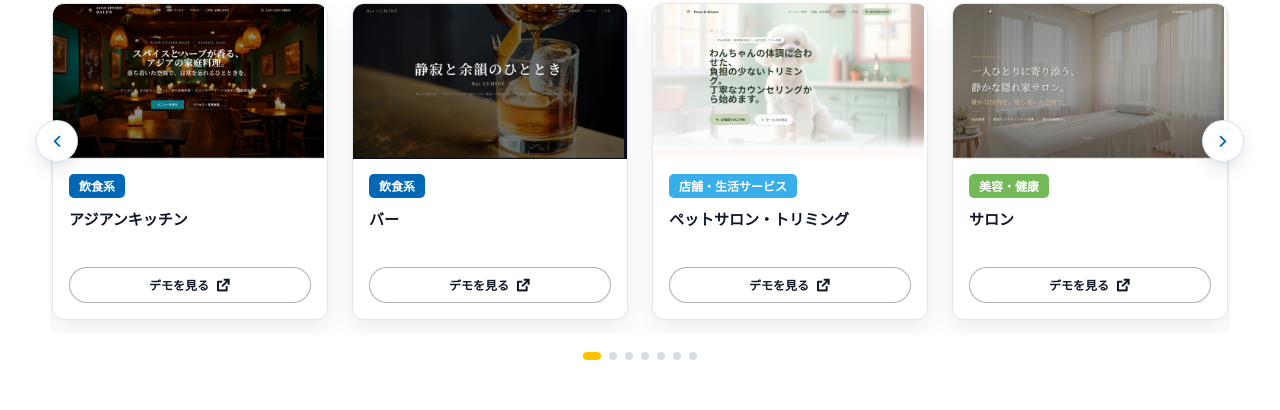
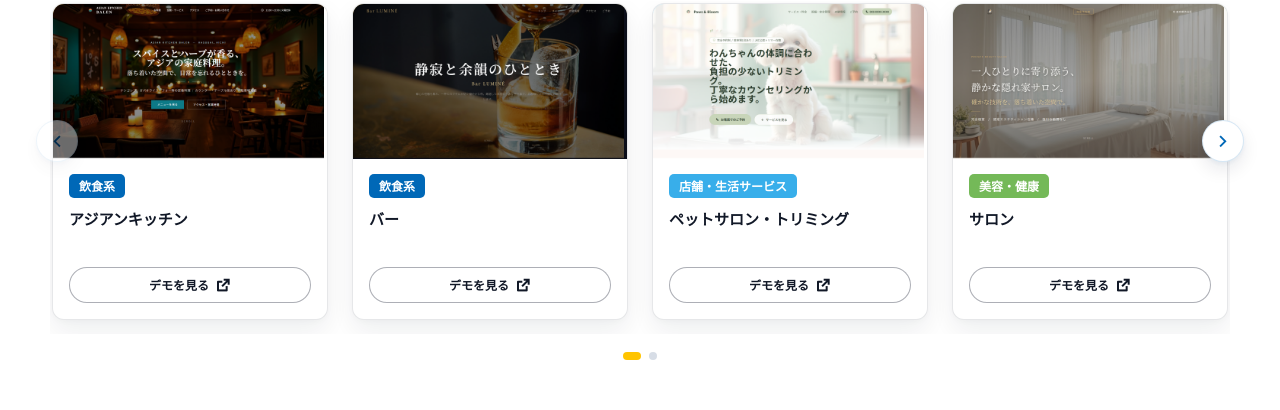
Before and after one commit to noda-chpartners/calltech-free-lp, a React (Vite) app: page / in a window 1280 px wide. Shown: the part 1780-2190 px from the top of the page. Built offline with nearby package versions, Linux system fonts and the light colour scheme.

Commit message:
Fix demo carousel pagination

```diff
--- a/src/pages/home/components/DemoSection.tsx
+++ b/src/pages/home/components/DemoSection.tsx
@@ -1,4 +1,4 @@
-import { useRef, useState } from 'react';
+import { useEffect, useRef, useState } from 'react';
 import { useScrollReveal } from '@/hooks/useScrollReveal';
 
 type DemoCategory = '飲食系' | '店舗・生活サービス' | '美容・健康' | '専門業種';
@@ -80,34 +80,69 @@ const visualToneMap: Record<DemoCategory, string> = {
   専門業種: 'demo-visual-specialty',
 };
 
+const getCardsPerPage = () => {
+  if (typeof window === 'undefined') return 4;
+  if (window.innerWidth <= 767) return 1;
+  if (window.innerWidth <= 1023) return 2;
+  return 4;
+};
+
 export default function DemoSection() {
   const { ref, isVisible } = useScrollReveal();
   const trackRef = useRef<HTMLDivElement>(null);
   const [activeFilter, setActiveFilter] = useState<DemoFilter>('すべて');
-  const [currentIndex, setCurrentIndex] = useState(0);
+  const [currentPage, setCurrentPage] = useState(0);
+  const [cardsPerPage, setCardsPerPage] = useState(getCardsPerPage);
   const [failedImages, setFailedImages] = useState<string[]>([]);
 
   const filteredSites =
     activeFilter === 'すべて' ? demoSites : demoSites.filter((site) => site.category === activeFilter);
+  const pageCount = Math.max(1, Math.ceil(filteredSites.length / cardsPerPage));
+  const shouldShowControls = pageCount > 1;
 
-  const scrollToCard = (index: number) => {
+  useEffect(() => {
+    const updateCardsPerPage = () => {
+      setCardsPerPage(getCardsPerPage());
+    };
+
+    updateCardsPerPage();
+    window.addEventListener('resize', updateCardsPerPage);
+
+    return () => {
+      window.removeEventListener('resize', updateCardsPerPage);
+    };
+  }, []);
+
+  useEffect(() => {
+    setCurrentPage((page) => Math.min(page, pageCount - 1));
+  }, [pageCount]);
+
+  useEffect(() => {
     const track = trackRef.current;
-    const target = track?.querySelector<HTMLElement>(`[data-demo-index="${index}"]`);
-    if (!track || !target) return;
+    if (!track) return;
 
+    const targetIndex = Math.min(currentPage * cardsPerPage, Math.max(filteredSites.length - 1, 0));
+    const target = track.querySelector<HTMLElement>(`[data-demo-index="${targetIndex}"]`);
+
+    if (target) {
       target.scrollIntoView({ behavior: 'smooth', block: 'nearest', inline: 'start' });
-    setCurrentIndex(index);
+    } else {
+      track.scrollTo({ left: 0, behavior: 'smooth' });
+    }
+  }, [cardsPerPage, currentPage, filteredSites.length]);
+
+  const scrollToPage = (page: number) => {
+    const nextPage = Math.max(0, Math.min(page, pageCount - 1));
+    setCurrentPage(nextPage);
   };
 
   const moveSlide = (direction: -1 | 1) => {
-    if (!filteredSites.length) return;
-    const nextIndex = (currentIndex + direction + filteredSites.length) % filteredSites.length;
-    scrollToCard(nextIndex);
+    scrollToPage(currentPage + direction);
   };
 
   const changeFilter = (filter: DemoFilter) => {
     setActiveFilter(filter);
-    setCurrentIndex(0);
+    setCurrentPage(0);
     requestAnimationFrame(() => {
       trackRef.current?.scrollTo({ left: 0, behavior: 'smooth' });
     });
@@ -607,15 +642,17 @@ export default function DemoSection() {
         </div>
 
         <div className="demo-carousel">
+          {shouldShowControls && (
             <button
               type="button"
               className="demo-arrow demo-arrow-left"
               onClick={() => moveSlide(-1)}
-            disabled={filteredSites.length <= 1}
+              disabled={currentPage === 0}
               aria-label="前のデモサイトを見る"
             >
               <i className="ri-arrow-left-s-line" aria-hidden="true" />
             </button>
+          )}
 
           <div className="demo-track-wrap">
             <div ref={trackRef} className="demo-track">
@@ -659,25 +696,27 @@ export default function DemoSection() {
             </div>
           </div>
 
+          {shouldShowControls && (
             <button
               type="button"
               className="demo-arrow demo-arrow-right"
               onClick={() => moveSlide(1)}
-            disabled={filteredSites.length <= 1}
+              disabled={currentPage >= pageCount - 1}
               aria-label="次のデモサイトを見る"
             >
               <i className="ri-arrow-right-s-line" aria-hidden="true" />
             </button>
+          )}
         </div>
 
-        {filteredSites.length > 1 && (
+        {shouldShowControls && (
           <div className="demo-dots" aria-hidden="true">
-            {filteredSites.map((site, index) => (
+            {Array.from({ length: pageCount }).map((_, index) => (
               <button
-                key={`${site.category}-${site.title}-dot`}
+                key={`demo-page-${index}`}
                 type="button"
-                className={`demo-dot ${index === currentIndex ? 'is-active' : ''}`}
-                onClick={() => scrollToCard(index)}
+                className={`demo-dot ${index === currentPage ? 'is-active' : ''}`}
+                onClick={() => scrollToPage(index)}
                 tabIndex={-1}
               />
             ))}
```
Lines whose indentation alone changed are shown as unchanged.
